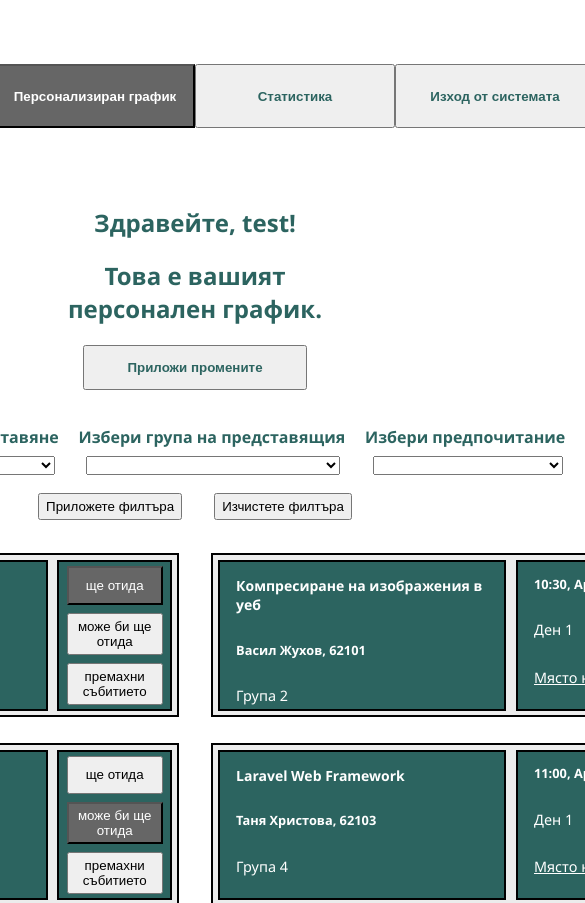
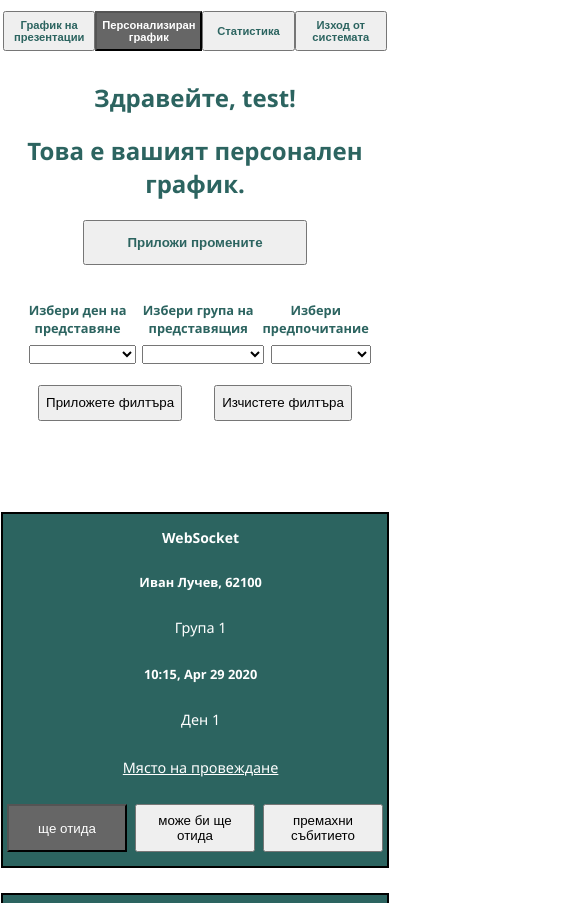
Before and after one commit to ivanchuchulski/fmi-front-end-project, a plain HTML site: page personal-schedule.html in a window 390 px wide. Shown: the top 903 px of the page, 585 px wide, since content can reach past the window. Drawn offline with Linux system fonts and the light colour scheme.

Commit message:
add mobile styles to personal

```diff
--- a/personal-schedule.html
+++ b/personal-schedule.html
@@ -21,7 +21,7 @@
 			<label id="messageLabel"></label>
 		</section>
 		<section id="filters">
-			<div id="filter-options">
+			<section id="filter-options">
 				<label for="filter-by-day">Избери ден на представяне
 					<select id="filter-by-day">
 						<option disabled selected value></option>
@@ -39,20 +39,18 @@
 						<option value="group4">група 4</option>
 					</select>
 				</label>
-				<label for="filter-by-preference"
-					>Избери предпочитание
-
+				<label for="filter-by-preference">Избери предпочитание
 					<select id="filter-by-preference">
 						<option disabled selected value></option>
 						<option value="willAttend">ще отида</option>
 						<option value="couldAttend">може би ще отида</option>
 					</select>
 				</label>
-			</div>
-			<div id="filter-buttons">
+			</section>
+			<section id="filter-buttons">
 				<button id="apply-filter">Приложете филтъра</button>
 				<button id="reset-filter">Изчистете филтъра</button>
-			</div>
+			</section>
 		</section>
 		<main id="personal-events"></main>
 		<footer>
--- a/style/personal-schedule.css
+++ b/style/personal-schedule.css
@@ -220,3 +220,128 @@ main p {
 footer {
 	grid-area: footer;
 }
+
+@media only screen and (max-width: 890px) {
+	body {
+		grid-template-rows: auto auto auto auto;
+		margin: 1rem;
+	}
+
+	nav {
+		width: 28rem;
+	}
+
+	nav button {
+		font-size: 0.7rem;
+		height: 3.5rem;
+	}
+
+	#filters {
+		width: auto;
+		height: 12rem;
+
+		font-size: 0.8rem;
+	}
+
+	#filter-buttons {
+		margin: 0.8rem auto;
+	}
+
+	#filter-buttons button {
+		height: 2.3rem;
+
+	}
+
+	main {
+		flex-direction: column;
+		flex-wrap: nowrap;
+		align-items: center;
+		justify-content: center;
+		width: 38rem;
+	}
+
+	.event {
+		width: 38rem;
+		font-size: 0.6rem;
+	}
+
+	.details {
+		width: 15rem;
+	}
+
+	.timeinfo {
+		width: 15rem;
+
+	}
+
+	.preference {
+		width: 7rem;
+	}
+
+	.preferenceButton {
+		width: 5rem;
+		height: 3rem;
+	}
+}
+
+@media only screen and (max-width: 640px) {
+	body {
+		margin: 0.7rem;
+	}
+
+	nav {
+		width: 24rem;
+	}
+
+	nav button {
+		font-size: 0.7rem;
+		height: 2.5rem;
+	}
+
+	.event {
+		flex-direction: column;
+		align-items: center;
+		justify-content: center;
+
+		width: 24rem;
+		height: 22rem;
+	}
+
+	.details {
+		width: 24rem;
+		height: 10rem;
+
+		margin: 0;
+
+		border: none;
+
+		text-align: center;
+	}
+
+	.timeinfo {
+		width: 24rem;
+		height: 10rem;
+
+		margin: 0;
+
+		border: none;
+
+		text-align: center;
+	}
+
+	.preference {
+		flex-direction: row;
+
+		width: 24rem;
+		height: 10rem;
+
+		margin: 0;
+
+		border: none;
+	}
+
+	.preferenceButton {
+		width: 8rem;
+		height: 3rem;
+	}
+}
--- a/style/schedule.css
+++ b/style/schedule.css
@@ -229,17 +229,19 @@ footer {
     }
 
     nav {
-        width: 20rem;
+        width: 28rem;
     }
 
     nav button {
         font-size: 0.7rem;
-        height: 2.5rem;
+        height: 3.5rem;
     }
 
     #filters {
         width: auto;
         height: 12rem;
+
+        margin: 0.6rem 0;
     }
 
     #filter-buttons {
@@ -285,6 +287,15 @@ footer {
 }
 
 @media only screen and (max-width: 640px) {
+    nav {
+        width: 24rem;
+    }
+
+    nav button {
+        font-size: 0.7rem;
+        height: 2.5rem;
+    }
+
     .event {
         flex-direction: column;
         align-items: center;
@@ -331,5 +342,4 @@ footer {
         width: 8rem;
         height: 3rem;
     }
-
 }
```
